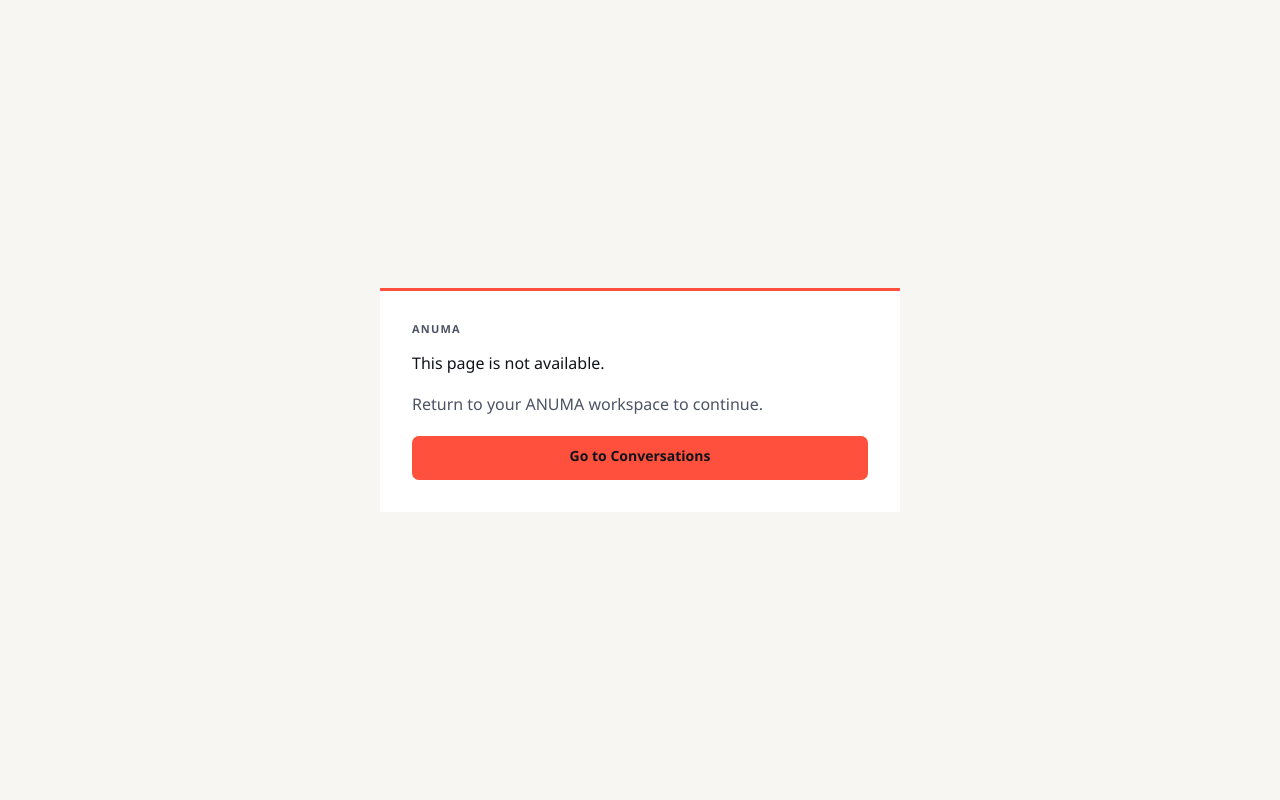
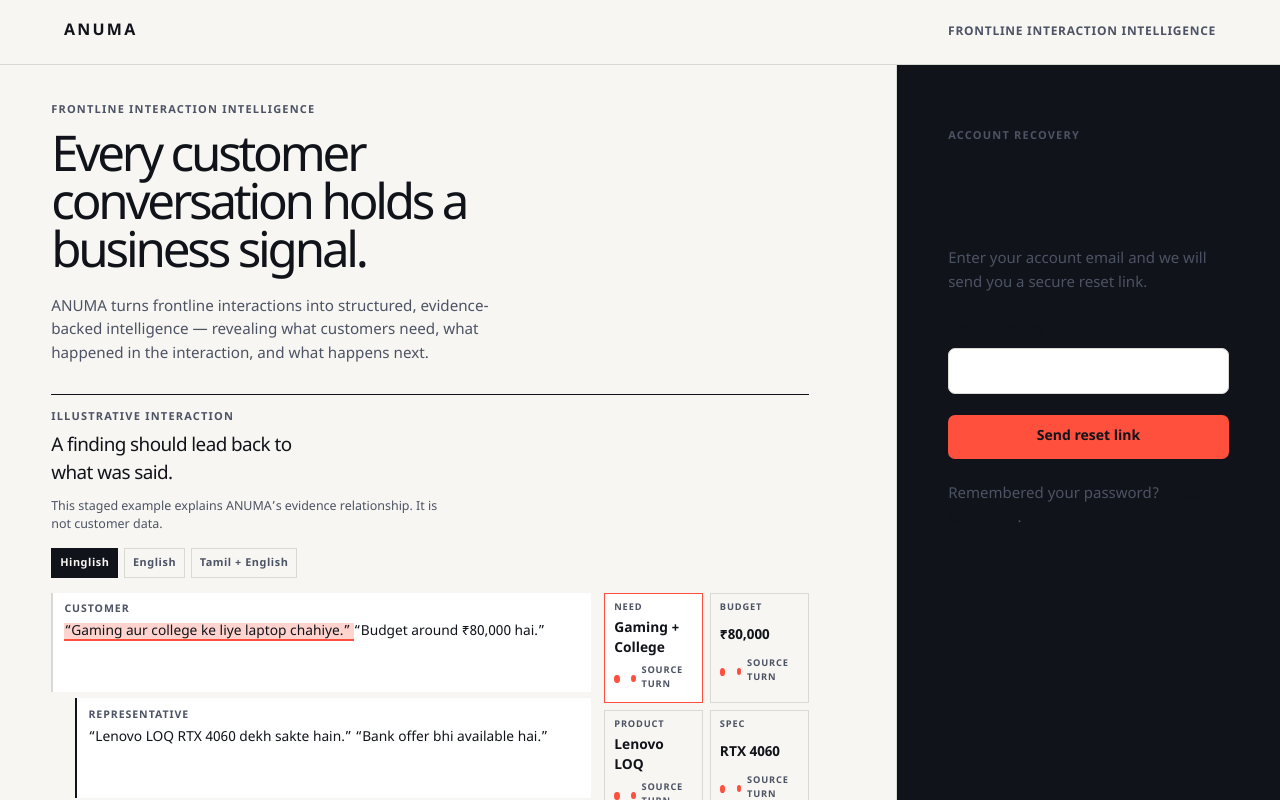
Before and after one commit to SakshamS11/anumaai, a Next.js app: page /forgot-password in a window 1280 px wide. Before the commit this address had no page. Shown: the top 800 px of the page. Built offline with nearby package versions, Linux system fonts and the light colour scheme.

Commit message:
Add forgot password page

```diff
--- /dev/null
+++ b/src/app/(auth)/forgot-password/page.tsx
@@ -0,0 +1,19 @@
+import Link from "next/link";
+
+import { ForgotPasswordForm } from "@/components/auth/forgot-password-form";
+
+export default function ForgotPasswordPage() {
+  return (
+    <div className="auth-card">
+      <div>
+        <p className="eyebrow">Account recovery</p>
+        <h2>Reset your password</h2>
+        <p className="auth-copy">Enter your account email and we will send you a secure reset link.</p>
+      </div>
+      <ForgotPasswordForm />
+      <p className="auth-switch">
+        Remembered your password? <Link href="/sign-in">Return to sign in</Link>.
+      </p>
+    </div>
+  );
+}
```
